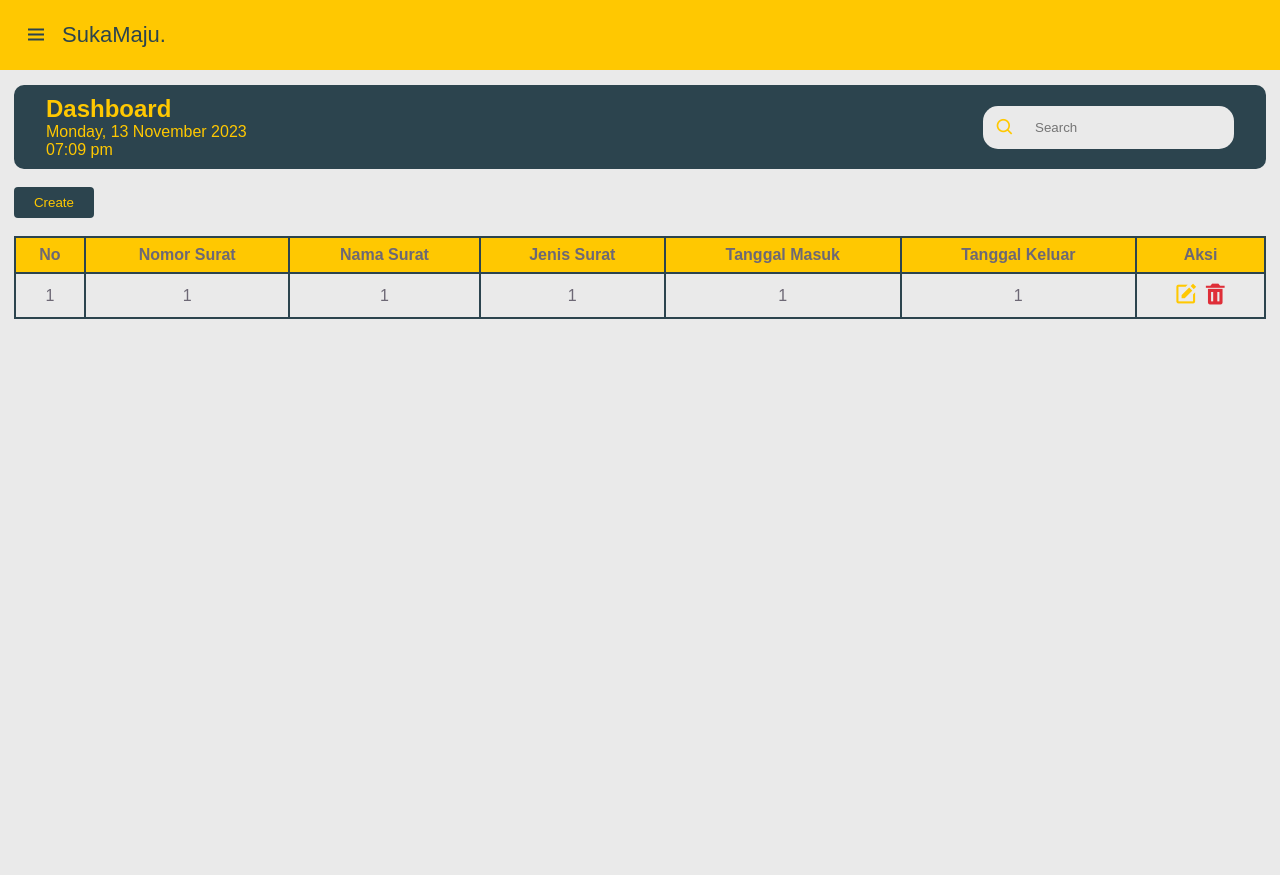
After one commit to aghnianurhidayah/proyek-akhir-web, a PHP site: page /dashboard.php in a window 1280 px wide. The commit adds this page. Run offline with PHP 8.4, Linux system fonts and the light colour scheme.

Commit message:
admin feat

```diff
--- /dev/null
+++ b/scripts/script.js
@@ -0,0 +1,18 @@
+const navBar = document.querySelector("nav"),
+      menuBtns = document.querySelectorAll(".menu-icon"),
+      overlay = document.querySelector(".overlay");
+      modeGelap = document.getElementById("dark-mode");
+
+menuBtns.forEach((menuBtn) => {
+      menuBtn.addEventListener("click", () => {
+        navBar.classList.toggle("open");
+  });
+});
+
+overlay.addEventListener("click", () => {
+      navBar.classList.remove("open");
+});
+
+modeGelap.addEventListener("click", function(){
+  document.body.classList.toggle("dark-mode");
+})
--- /dev/null
+++ b/styles/dashboard.css
@@ -0,0 +1,112 @@
+* {
+  margin: 0;
+  padding: 0;
+  box-sizing: border-box;
+}
+
+:root {
+  --primary-color: #ffc801;
+  --secondary-color: #2c444e;
+  --background-color: #eaeaea;
+  --hover-color: #739072;
+  --text-color: #6d6875;
+}
+
+.dark-mode {
+  --primary-color: #eabe20;
+  --secondary-color: #3a3b3c;
+  --background-color: #242526;
+  --hover-color: #aeaeae;
+  --text-color: #;
+}
+
+body {
+  min-height: 100%;
+  background: var(--background-color);
+  font-family: "Montserrat", sans-serif;
+  transition: all 0.5s ease;
+}
+
+.main-content {
+  background-color: var(--background-color);
+  min-height: 100vh;
+  padding: 10px 14px;
+  margin-top: 75px;
+  width: 100%;
+}
+
+.header-wrapper {
+  display: flex;
+  justify-content: space-between;
+  align-items: center;
+  flex-wrap: wrap;
+  background: var(--secondary-color);
+  border-radius: 10px;
+  padding: 10px 2rem;
+  margin-bottom: 1rem;
+}
+
+.header {
+  color: var(--primary-color);
+}
+
+.search {
+  display: flex;
+  align-items: center;
+  background: var(--background-color);
+  color: #ffc801;
+  border-radius: 15px;
+  gap: 10px;
+  padding: 4px 12px;
+}
+
+.search input {
+  background: transparent;
+  padding: 10px;
+  border: none;
+}
+
+input[type="text"] {
+  outline: none;
+}
+
+.search i {
+  font-size: 20px;
+  cursor: pointer;
+}
+
+.search i:hover {
+  transform: scale(1.2);
+}
+
+.add-btn {
+  background-color: var(--secondary-color);
+  padding: 8px;
+  width: 80px;
+  border: none;
+  border-radius: 4px;
+  font-weight: 500;
+  color: var(--primary-color);
+}
+
+.add-btn:hover {
+  transform: scale(1.1);
+}
+
+table {
+  width: 100%;
+  border: 2px solid var(--secondary-color);
+  border-collapse: collapse;
+  text-align: center;
+}
+
+table thead {
+  background-color: var(--primary-color);
+}
+
+table th,
+td {
+  padding: 8px;
+  border: 2px solid var(--secondary-color);
+  color: var(--text-color);
+}
--- /dev/null
+++ b/styles/sidebar.css
@@ -0,0 +1,126 @@
+* {
+  margin: 0;
+  padding: 0;
+  box-sizing: border-box;
+}
+
+:root {
+  --primary-color: #ffc801;
+  --secondary-color: #2c444e;
+  --background-color: #eaeaea;
+  --hover-color: #739072;
+  --text-color: #6d6875;
+}
+
+.dark-mode {
+  --primary-color: #eabe20;
+  --secondary-color: #3a3b3c;
+  --background-color: #242526;
+  --hover-color: #aeaeae;
+  --text-color: #;
+}
+
+body {
+  min-height: 100%;
+  background: var(--background-color);
+  font-family: "Montserrat", sans-serif;
+  transition: all 0.5s ease;
+}
+
+nav {
+  position: fixed;
+  top: 0;
+  left: 0;
+  height: 70px;
+  width: 100%;
+  display: flex;
+  align-items: center;
+  background: var(--primary-color);
+}
+
+nav .logo {
+  display: flex;
+  align-items: center;
+  margin: 0 24px;
+}
+
+.logo .menu-icon {
+  font-size: 24px;
+  margin-right: 14px;
+  cursor: pointer;
+}
+
+.logo .logo-name {
+  font-size: 22px;
+  font-weight: 500;
+}
+
+nav .sidebar {
+  position: fixed;
+  top: 0;
+  left: -100%;
+  height: 100%;
+  width: 260px;
+  padding: 20px 0;
+  background-color: var(--secondary-color);
+  transition: all 0.4s ease;
+}
+
+nav.open .sidebar {
+  left: 0;
+}
+
+.sidebar .sidebar-content {
+  display: flex;
+  height: 100%;
+  flex-direction: column;
+  justify-content: space-between;
+  padding: 30px 16px;
+}
+
+.sidebar-content .list {
+  list-style: none;
+}
+
+.list .nav-link {
+  display: flex;
+  align-items: center;
+  margin: 8px 0;
+  padding: 14px 12px;
+  border-radius: 8px;
+  text-decoration: none;
+}
+
+.lists .nav-link:hover {
+  background-color: var(--hover-color);
+}
+
+.nav-link .icon {
+  margin-right: 14px;
+  font-size: 20px;
+  color: var(--primary-color);
+}
+
+.nav-link .link {
+  font-size: 16px;
+  color: var(--primary-color);
+  font-weight: 400;
+}
+
+.overlay {
+  position: fixed;
+  top: 0;
+  left: -100%;
+  height: 1000vh;
+  width: 200%;
+  opacity: 0;
+  pointer-events: none;
+  background: rgba(0, 0, 0, 0.3);
+  transition: all 0.4s ease;
+}
+
+nav.open ~ .overlay {
+  opacity: 1;
+  left: 260px;
+  pointer-events: auto;
+}
--- /dev/null
+++ b/views/dashboard.php
@@ -0,0 +1,65 @@
+<!DOCTYPE html>
+<html lang="en">
+
+<head>
+    <meta charset="UTF-8" />
+    <meta http-equiv="X-UA-Compatible" content="IE=edge" />
+    <meta name="viewport" content="width=device-width, initial-scale=1.0" />
+    <title>Dashboard</title>
+    <link rel="stylesheet" href="../styles/dashboard.css" />
+    <link href="https://unpkg.com/boxicons@2.1.2/css/boxicons.min.css" rel="stylesheet" />
+</head>
+
+<body>
+
+    <?php include 'sidebar.php'; ?>
+
+    <section class="main-content">
+        <div class="content">
+            <div class="header-wrapper">
+                <div class="header">
+                    <h2>Dashboard</h2>
+                    <p><?php echo date('l, d F Y'); ?></p>
+                    <p><?php date_default_timezone_set('Asia/Makassar');
+                        echo date('h:i a'); ?></p>
+                </div>
+                <div class="search">
+                    <i class="bx bx-search"></i>
+                    <input type="text" placeholder="Search">
+                </div>
+            </div>
+            <div class="card-container">
+                <h1><a href="../views/menu.php"><button class="add-btn">Create</button></a></h1><br>
+            </div>
+            <table>
+                <thead>
+                    <tr>
+                        <th>No</th>
+                        <th>Nomor Surat</th>
+                        <th>Nama Surat</th>
+                        <th>Jenis Surat</th>
+                        <th>Tanggal Masuk</th>
+                        <th>Tanggal Keluar</th>
+                        <th>Aksi</th>
+                    </tr>
+                </thead>
+                <tbody>
+                    <td>1</td>
+                    <td>1</td>
+                    <td>1</td>
+                    <td>1</td>
+                    <td>1</td>
+                    <td>1</td>
+                    <td>
+                        <a href=""><i class="bx bxs-edit" style="font-size: 25px; color: #ffc801"></i></a>
+                        <a href=""><i class="bx bxs-trash" style="font-size: 25px; color: #DF2E38"></i></a>
+                    </td>
+                </tbody>
+            </table>
+        </div>
+    </section>
+
+    <script src="../scripts/script.js"></script>
+</body>
+
+</html>
--- a/views/index.php
+++ b/views/index.php
@@ -1,5 +1,6 @@
 <!DOCTYPE html>
 <html lang="en">
+
 <head>
     <meta charset="UTF-8">
     <meta name="viewport" content="width=device-width, initial-scale=1.0">
@@ -7,6 +8,7 @@
 
     <link rel="stylesheet" href="../styles/style.css">
 </head>
+
 <body>
     <?php include 'navbar.php'; ?>
 
@@ -27,4 +29,5 @@
     </div>
 
 </body>
+
 </html>
--- /dev/null
+++ b/views/sidebar.php
@@ -0,0 +1,65 @@
+<!DOCTYPE html>
+<html lang="en">
+<head>
+    <meta charset="UTF-8">
+    <meta name="viewport" content="width=device-width, initial-scale=1.0">
+    <title>Sidebar</title>
+    <link rel="stylesheet" href="../styles/sidebar.css" />
+    <link href="https://unpkg.com/boxicons@2.1.2/css/boxicons.min.css" rel="stylesheet" />
+</head>
+<body>
+<nav>
+        <div class="logo">
+            <i class="bx bx-menu menu-icon" style="color: #2c444e;"></i>
+            <span class="logo-name" style="color: #2c444e;">SukaMaju.</span>
+        </div>
+        <div class="sidebar">
+            <div class="logo">
+                <i class="bx bx-menu menu-icon" style="color: #ffc801;"></i>
+                <span class="logo-name" style="color: #ffc801">SukaMaju.</span>
+            </div>
+
+            <div class="sidebar-content">
+                <ul class="lists">
+                    <li class="list">
+                        <a href="../views/dashboard.php" class="nav-link">
+                            <i class="bx bx-home-alt icon"></i>
+                            <span class="link">Dashboard</span>
+                        </a>
+                    </li>
+                    <li class="list">
+                        <a href="#" class="nav-link">
+                            <i class="bx bx-envelope icon"></i>
+                            <span class="link">Surat Masuk</span>
+                        </a>
+                    </li>
+                    <li class="list">
+                        <a href="../views/status.php" class="nav-link">
+                            <i class="bx bx-bell icon"></i>
+                            <span class="link">Status</span>
+                        </a>
+                    </li>
+                </ul>
+
+                <div class="bottom-cotent">
+                    <li class="list">
+                        <a href="#" class="nav-link">
+                            <i class="bx bx-moon icon" id="dark-mode"></i>
+                        </a>
+                    </li>
+                    <li class="list">
+                        <a href="../views/index.php" class="nav-link">
+                            <i class="bx bx-log-out icon"></i>
+                            <span class="link">Logout</span>
+                        </a>
+                    </li>
+                </div>
+            </div>
+        </div>
+    </nav>
+
+    <section class="overlay"></section>
+
+    <script src="../scripts/script.js"></script>
+</body>
+</html>
```
Also changed, not shown: views/status.php (added, +50 -0 lines).
